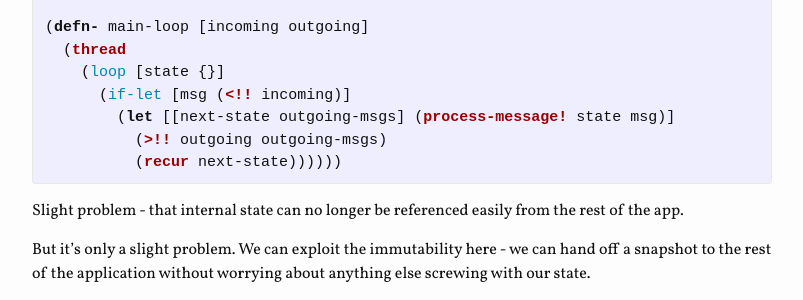
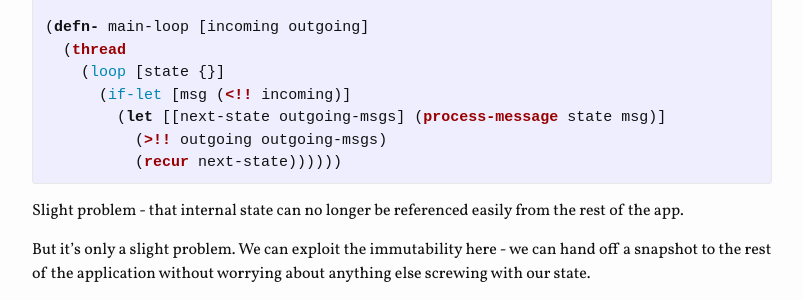
Before and after one commit to srazzaque/srazzaque.github.io, a Jekyll site: the page built from _posts/2016-07-09-clojure-ref.markdown, in a window 1280 px wide and 900 px high, scrolled down 1001 px. Shown: the part 151-451 px from the top of the window, without its empty margins (238-1041 px from the left). Built offline with Jekyll 4.4.1, drawn with Linux system fonts in a browser that asks for light colours; comment, search, counter and statistics services are not loaded.

Commit message:
Fix typo

```diff
--- a/_posts/2016-07-09-clojure-ref.markdown
+++ b/_posts/2016-07-09-clojure-ref.markdown
@@ -57,7 +57,7 @@ following alternative:
   (thread
     (loop [state {}]
       (if-let [msg (<!! incoming)]
-        (let [[next-state outgoing-msgs] (process-message! state msg)]
+        (let [[next-state outgoing-msgs] (process-message state msg)]
           (>!! outgoing outgoing-msgs)
           (recur next-state))))))
 {% endhighlight %}
```
